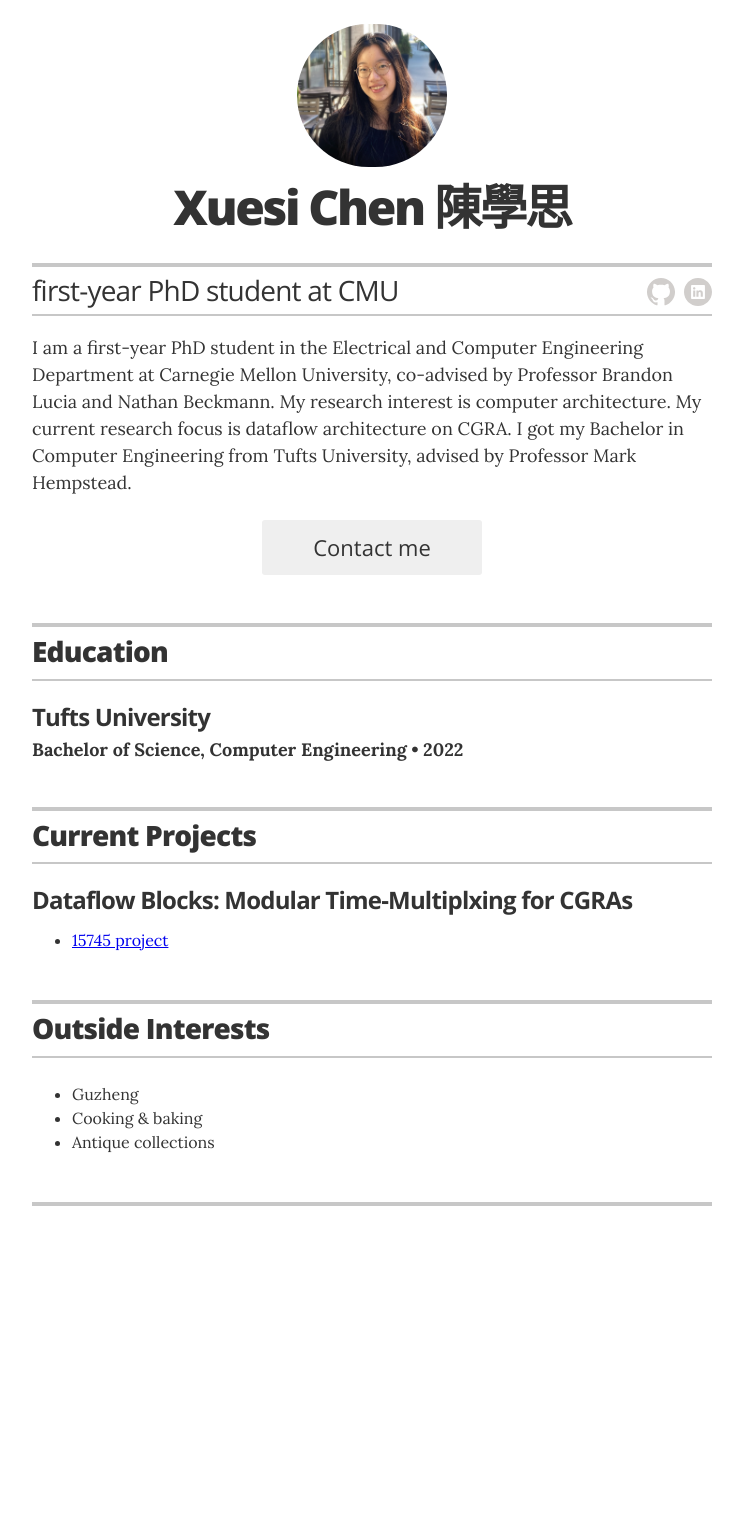
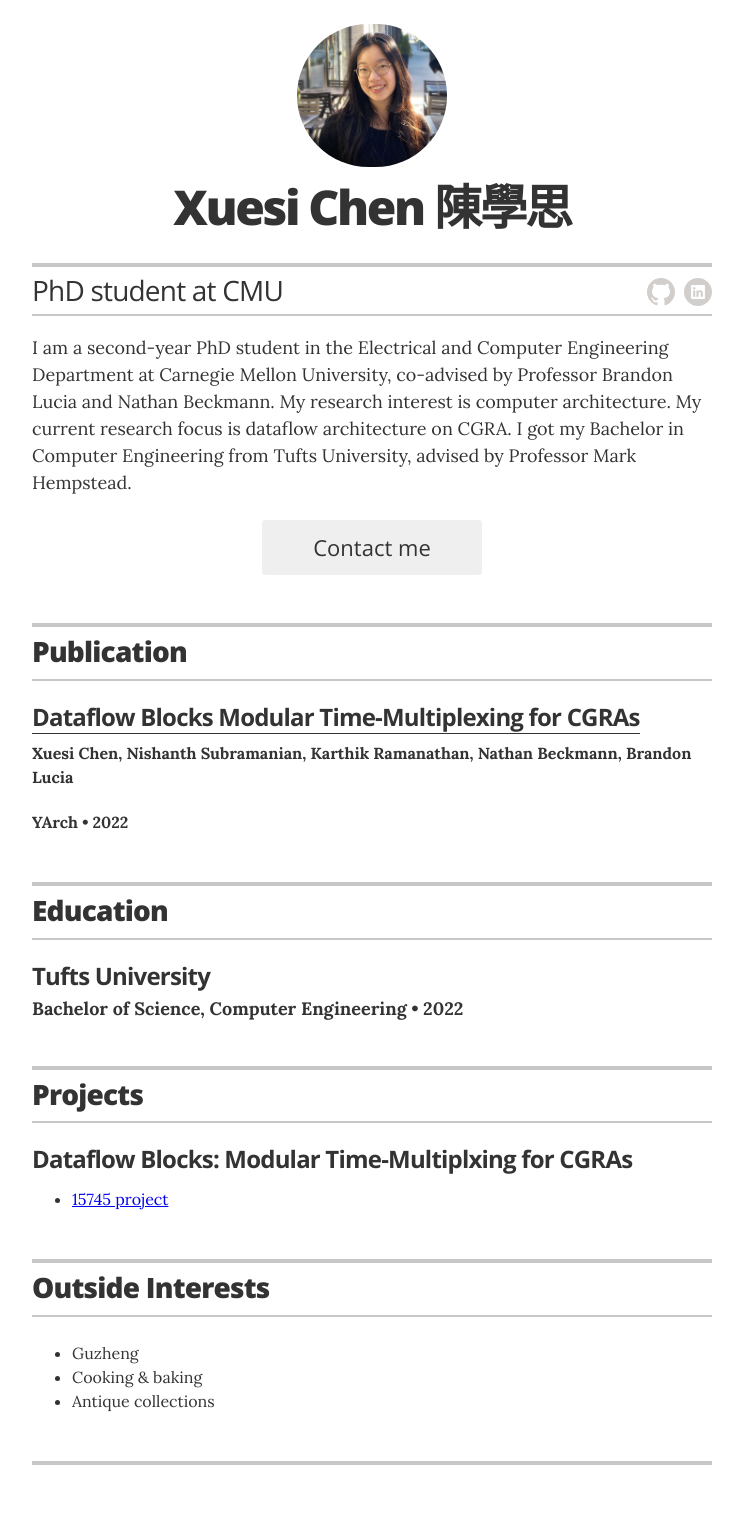
Before and after one commit to XuesiChen/xuesichen.github.io, a Jekyll site: the page built from index.html, in a window 1280 px wide. Shown: the whole page, without its empty margins (268-1011 px from the left). Built offline with Jekyll 4.4.1, drawn with Linux system fonts in a browser that asks for light colours; before the commit the page ends 1278 px from its top, so only the background shows below that.

Commit message:
adding pdfs and publication section

```diff
--- /dev/null
+++ b/Gemfile
@@ -0,0 +1,3 @@
+
+gem "webrick", "~> 1.8"
+gem "jekyll", "~> 4.0"
--- a/_config.yml
+++ b/_config.yml
@@ -12,12 +12,12 @@
 resume_avatar:                  "true"
 # resume_name:                    "Xuésī Chén 陳學思"
 resume_name:                    "Xuesi Chen 陳學思"
-resume_title:                   "first-year PhD student at CMU"
+resume_title:                   "PhD student at CMU"
 
 # used for the contact button in _layouts/resume.html
 resume_contact_email:           "xuesic@andrew.cmu.edu"
 
-resume_header_intro: "<p>I am a first-year PhD student in the Electrical and
+resume_header_intro: "<p>I am a second-year PhD student in the Electrical and
 Computer Engineering Department at Carnegie Mellon University, co-advised by
 Professor Brandon Lucia and Nathan Beckmann. My research interest is computer
 architecture. My current research focus is dataflow architecture on CGRA. I
--- a/_data/publication.yml
+++ b/_data/publication.yml
@@ -1,4 +1,10 @@
 # TODO: PInTE
+- title: Dataflow Blocks Modular Time-Multiplexing for CGRAs
+  authors: Xuesi Chen, Nishanth Subramanian, Karthik Ramanathan, Nathan Beckmann, Brandon Lucia
+  venue: YArch
+  url: "https://xuesichen.github.io/pdf/2023.yarch.dataflowblocks.pdf"
+  year: 2022
+
 # VP of Global Communications
 # - company: Springfield International Human Rights Outreach
 #   position: VP of Global Communications
--- a/_layouts/resume.html
+++ b/_layouts/resume.html
@@ -67,6 +66,29 @@
 
       </section>
       <!-- end Experience -->
+      {% endif %}
+
+      {% if site.resume_section_publication %}
+      <!-- begin Publication -->
+      <section class="content-section">
+
+        <header class="section-header">
+          <h2>Publication</h2>
+        </header>
+
+        {% for publication in site.data.publication %}
+        <div class="resume-item">
+          <!-- embed utl to the title -->
+
+          <h3 class="resume-item-title" itemprop="title"><a href = "{{publication.url}}">{{ publication.title }}</a></h3>
+          <h4 class="resume-item-copy">{{ publication.authors }}<h4>
+          <h4 class="resume-item-copy">{{ publication.venue }} &bull; {{ publication.year }}</h4>
+          <p class="resume-item-copy">{{ publication.summary }}</p>
+        </div>
+        {% endfor %}
+
+      </section>
+      <!-- end Publication -->
       {% endif %}
 
 
@@ -102,7 +124,7 @@
       <!-- begin Projects -->
       <section class="content-section">
         <header class="section-header">
-          <h2>Current Projects</h2>
+          <h2>Projects</h2>
         </header>
 
         {% for project in site.data.projects %}
@@ -162,6 +184,7 @@
       </section>
       <!-- end Recognition -->
       {% endif %}
+
 
       {% if site.resume_section_associations %}
       <!-- begin Associations -->
```
Also changed, not shown: other parts of _layouts/resume.html (+0 -1 lines), Gemfile.lock (added), 3 other files.
